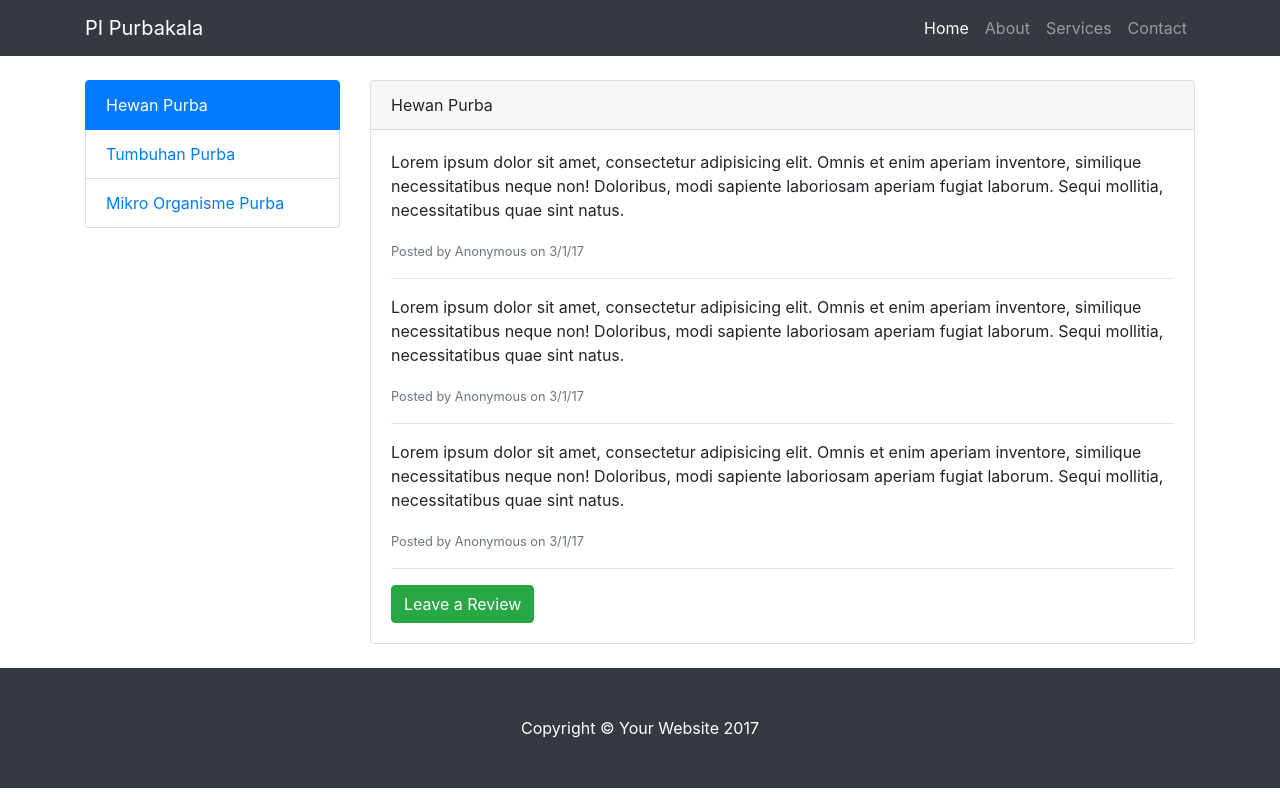
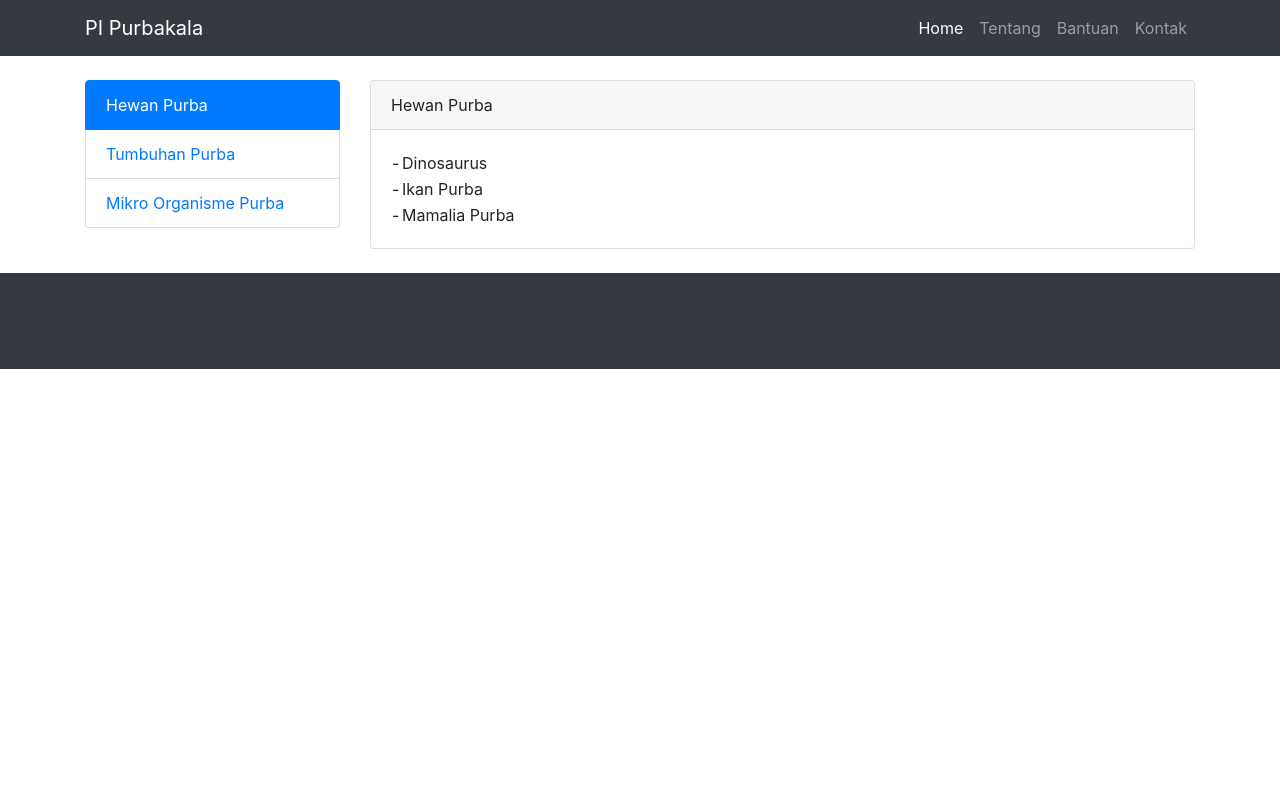
Before and after one commit to softdev2018/dwiko, a PHP site: page / in a window 1280 px wide. Run offline with PHP 8.4, Linux system fonts and the light colour scheme.

Commit message:
Day 2
memasang bootstrap dan isi konten

```diff
--- a/css/shop-item.css
+++ b/css/konten.css
@@ -12,4 +12,13 @@ body {
   body {
     padding-top: 56px;
   }
+  .with-border{
+    width : 100%;
+    border:1px solid #000000;
+    border-collapse:collapse;
+    border-spacing:0;
+  }.with-border td {
+    border:1px solid #000000 ;
+    padding: 3px;
+  }
 }
--- a/index.html
+++ b/index.html
@@ -10,17 +10,16 @@
 
     <title>Pusat Informasi Purbakala</title>
 
-    <!-- Bootstrap core CSS -->
+
     <link href="vendor/bootstrap/css/bootstrap.min.css" rel="stylesheet">
 
-    <!-- Custom styles for this template -->
-    <link href="css/shop-item.css" rel="stylesheet">
+
+    <link href="css/konten.css" rel="stylesheet">
 
   </head>
 
   <body>
 
-    <!-- Navigation -->
     <nav class="navbar navbar-expand-lg navbar-dark bg-dark fixed-top">
       <div class="container">
         <a class="navbar-brand" href="#">PI Purbakala</a>
@@ -35,20 +34,20 @@
               </a>
             </li>
             <li class="nav-item">
-              <a class="nav-link" href="#">About</a>
+              <a class="nav-link" href="#">Tentang</a>
             </li>
             <li class="nav-item">
-              <a class="nav-link" href="#">Services</a>
+              <a class="nav-link" href="#">Bantuan</a>
             </li>
             <li class="nav-item">
-              <a class="nav-link" href="#">Contact</a>
+              <a class="nav-link" href="#">Kontak</a>
             </li>
           </ul>
         </div>
       </div>
     </nav>
 
-    <!-- Page Content -->
+
     <div class="container">
 
       <div class="row">
@@ -61,49 +60,47 @@
             <a href="#" class="list-group-item">Mikro Organisme Purba</a>
           </div>
         </div>
-        <!-- /.col-lg-3 -->
-
         <div class="col-lg-9">
-
-
-          <!-- /.card -->
-
           <div class="card card-outline-secondary my-4">
             <div class="card-header">
               Hewan Purba
             </div>
             <div class="card-body">
-              <p>Lorem ipsum dolor sit amet, consectetur adipisicing elit. Omnis et enim aperiam inventore, similique necessitatibus neque non! Doloribus, modi sapiente laboriosam aperiam fugiat laborum. Sequi mollitia, necessitatibus quae sint natus.</p>
-              <small class="text-muted">Posted by Anonymous on 3/1/17</small>
-              <hr>
-              <p>Lorem ipsum dolor sit amet, consectetur adipisicing elit. Omnis et enim aperiam inventore, similique necessitatibus neque non! Doloribus, modi sapiente laboriosam aperiam fugiat laborum. Sequi mollitia, necessitatibus quae sint natus.</p>
-              <small class="text-muted">Posted by Anonymous on 3/1/17</small>
-              <hr>
-              <p>Lorem ipsum dolor sit amet, consectetur adipisicing elit. Omnis et enim aperiam inventore, similique necessitatibus neque non! Doloribus, modi sapiente laboriosam aperiam fugiat laborum. Sequi mollitia, necessitatibus quae sint natus.</p>
-              <small class="text-muted">Posted by Anonymous on 3/1/17</small>
-              <hr>
-              <a href="#" class="btn btn-success">Leave a Review</a>
+              <table>
+                <tr>
+                  <td width="10px">-</td>
+                  <td>Dinosaurus</td>
+                </tr>
+                <tr>
+                  <td width="10px">-</td>
+                  <td>Ikan Purba</td>
+                </tr>
+                <tr>
+                  <td width="10px">-</td>
+                  <td>Mamalia Purba</td>
+                </tr>
+              </table>
+
             </div>
           </div>
-          <!-- /.card -->
+
 
         </div>
-        <!-- /.col-lg-9 -->
+
 
       </div>
 
     </div>
-    <!-- /.container -->
 
-    <!-- Footer -->
+
+
     <footer class="py-5 bg-dark">
       <div class="container">
-        <p class="m-0 text-center text-white">Copyright &copy; Your Website 2017</p>
       </div>
-      <!-- /.container -->
+
     </footer>
 
-    <!-- Bootstrap core JavaScript -->
+
     <script src="vendor/jquery/jquery.min.js"></script>
     <script src="vendor/bootstrap/js/bootstrap.bundle.min.js"></script>
 
```
